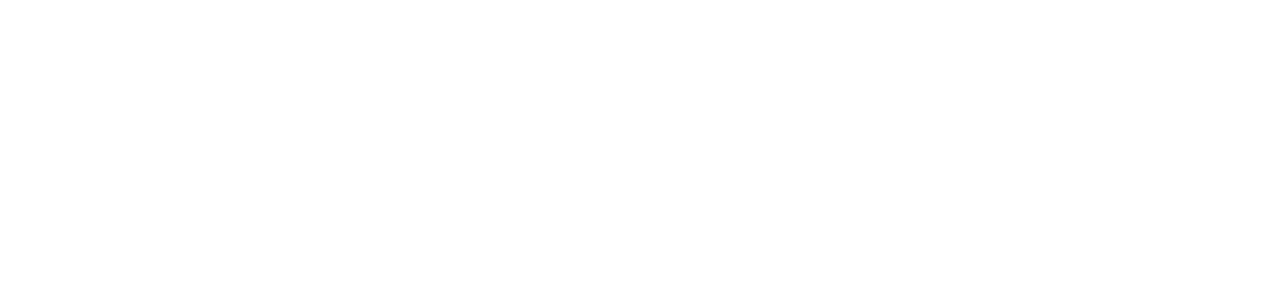
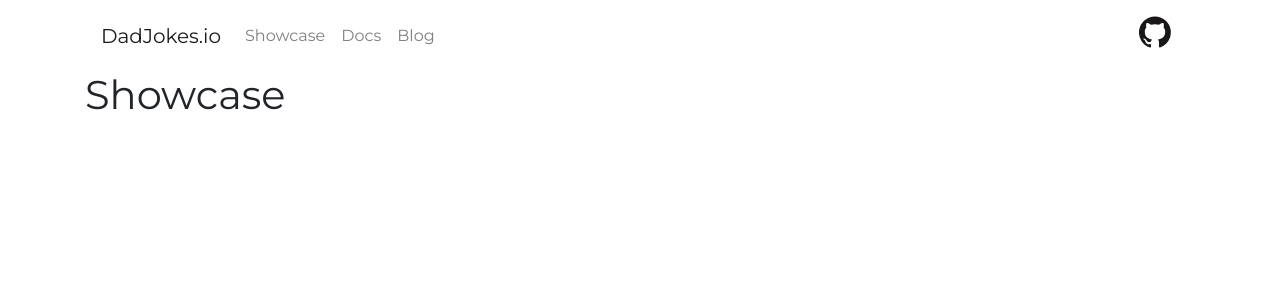
Before and after one commit to KegenGuyll/DadJokes.io, a Next.js app: page /showcase in a window 1280 px wide. Shown: the top 300 px of the page. Built offline with nearby package versions, Linux system fonts and the light colour scheme.

Commit message:
added showcase page

```diff
--- a/pages/showcase/index.tsx
+++ b/pages/showcase/index.tsx
@@ -10,7 +10,12 @@
         <title>DadJokes.io Showcase</title>
         <link rel='icon' href='/favicon.ico' />
       </Head>
-      <main></main>
+      <nav>
+        <Navigation />
+      </nav>
+      <main>
+        <h1>Showcase</h1>
+      </main>
       <style jsx global>{`
         html,
         body {
```
